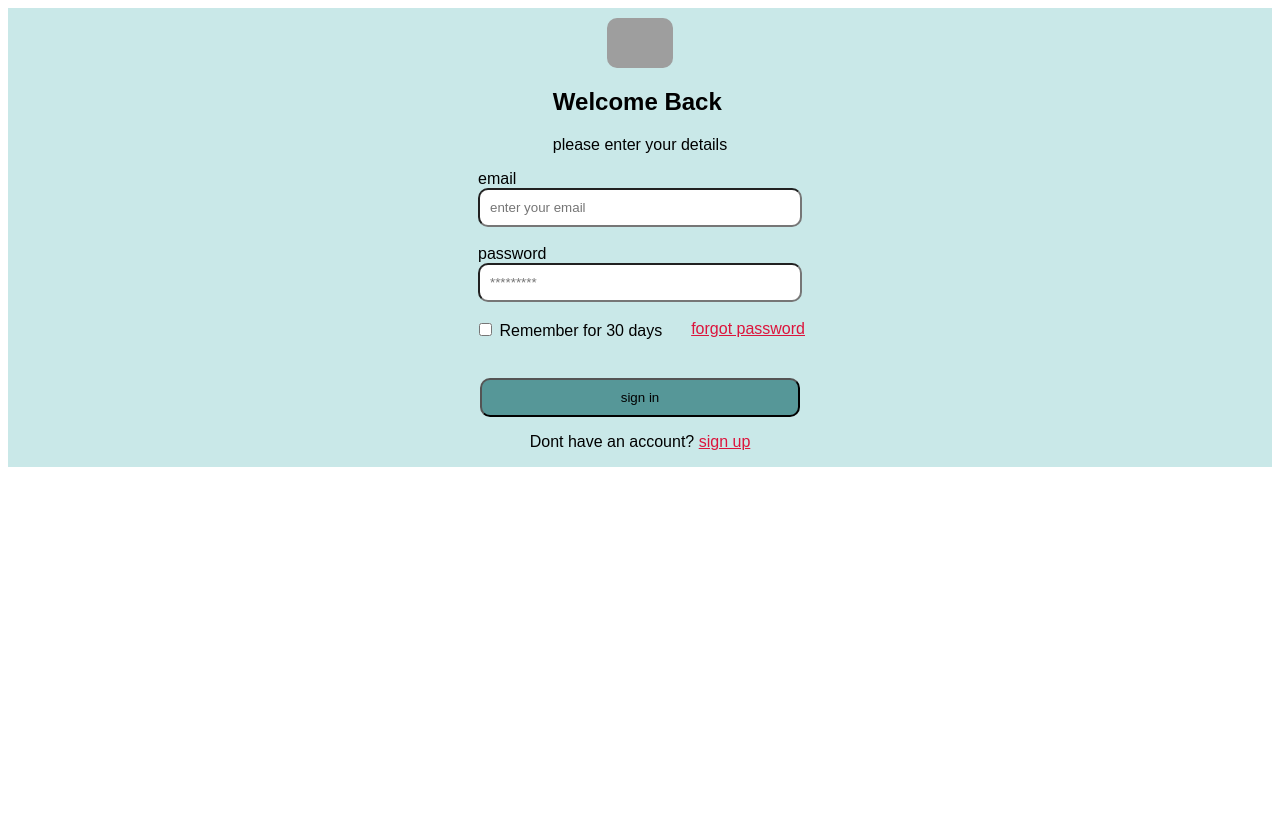
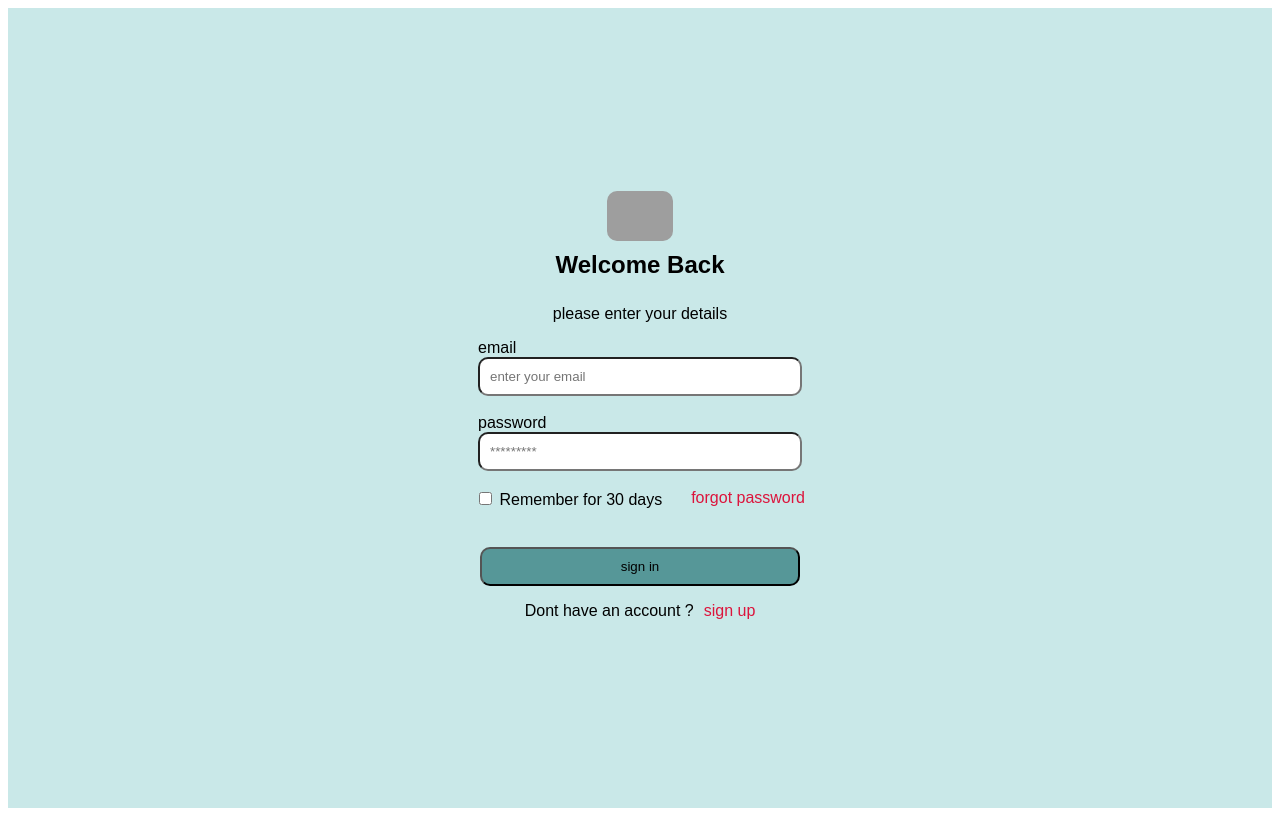
Before and after one commit to AMAN19981999/Sign-in, a plain HTML site: page index.html in a window 1280 px wide. Drawn offline with Linux system fonts and the light colour scheme; grey boxes are pictures that could not be loaded.

Commit message:
added span in paragarph

```diff
--- a/index.html
+++ b/index.html
@@ -11,12 +11,13 @@
 
 <body>
     <div class="container">
-        <img src="https://encrypted-tbn0.gstatic.com/images?q=tbn:ANd9GcSgoUBD3ZMNX2BfoUG72sdgu1kTebjq2Z4S1A&usqp=CAU" alt="logo">
-        <div>
-           <h2> Welcome Back</h2>
+        <img src="https://encrypted-tbn0.gstatic.com/images?q=tbn:ANd9GcSgoUBD3ZMNX2BfoUG72sdgu1kTebjq2Z4S1A&usqp=CAU"
+            alt="logo">
+
+        <h2> Welcome Back</h2>
 
         <p> please enter your details</P>
-        </div>
+
         <form action="">
             <label for="">email</label>
             <br>
@@ -40,7 +41,7 @@
 
         <button>sign in</button>
 
-        <p> Dont have an account? <a href="">sign up</a></p>
+        <p> Dont have an account ?<span><a href="">sign up</a></p></span>
 
 
     </div>
--- a/stylesheet.css
+++ b/stylesheet.css
@@ -5,7 +5,8 @@
     align-items: center;
     font-family: sans-serif;
     background-color: rgb(201, 232, 232);
-    margin: 0px;
+    height: 100vh;
+
 }
 form >input{
     width: 300px;
@@ -32,10 +33,8 @@ button{
 }
 a{
     color: crimson;
+    text-decoration: none;
 
-}
-.container3{
-    border: 200px;
 }
 img{
     width: fit-content;
@@ -43,3 +42,12 @@ img{
     height: 50px;
     margin-top: 10px;
 }
+span{
+    margin-left: 10px;
+}
+h2{
+    margin: 10px 0 10px 0;
+}
+p{
+    margin: 5px 0 5px, 0;
+}
```
